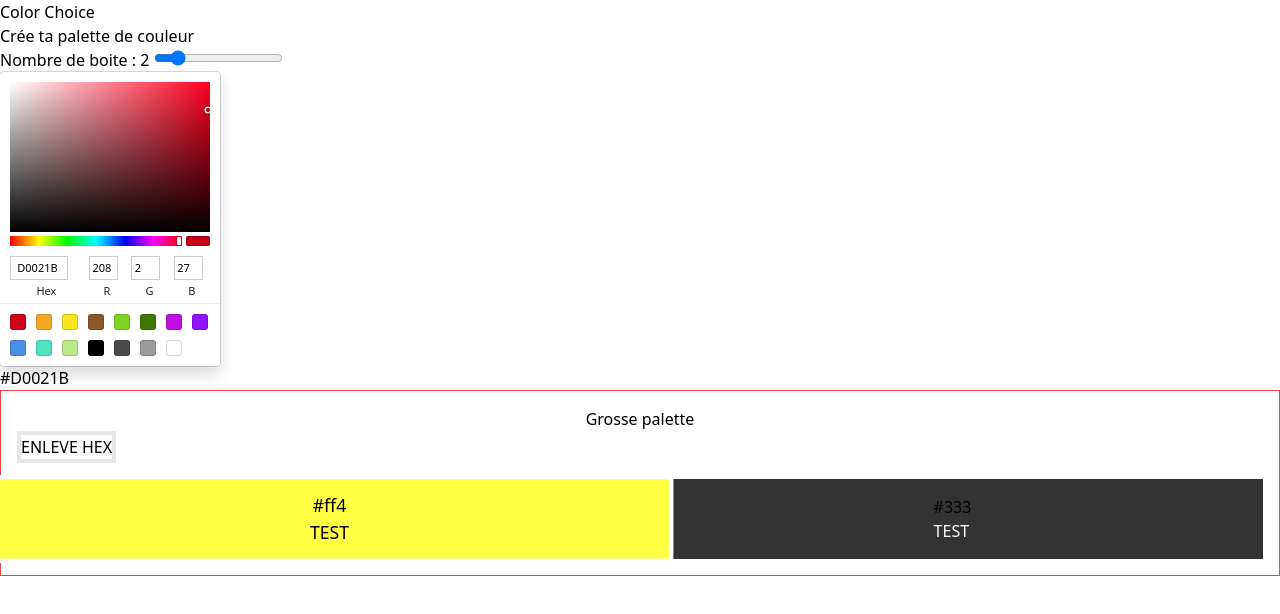
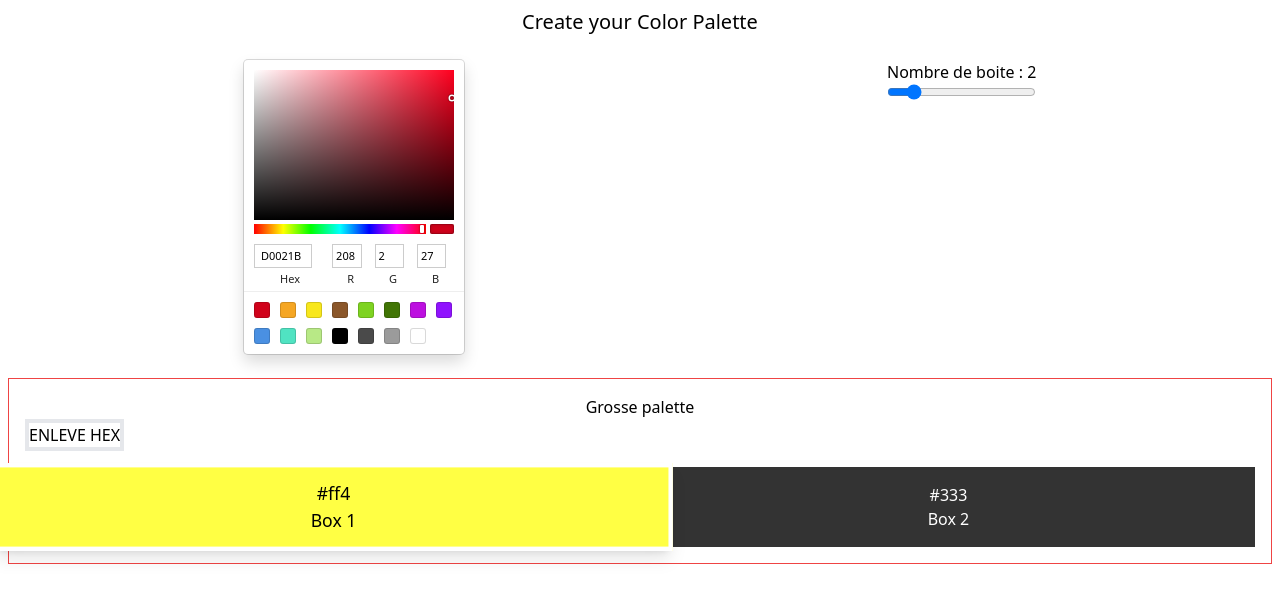
Before and after one commit to RaphGenius/Create-your-color-palette, a React (Create React App) app: page / in a window 1280 px wide. Shown: the top 614 px of the page. Built offline with nearby package versions, Linux system fonts and the light colour scheme.

Commit message:
Possibilité de renommer les boites

```diff
--- a/package.json
+++ b/package.json
@@ -9,6 +9,7 @@
     "react": "^18.2.0",
     "react-color": "^2.19.3",
     "react-dom": "^18.2.0",
+    "react-icons": "^4.7.1",
     "react-scripts": "5.0.1",
     "tinycolor2": "^1.5.2",
     "web-vitals": "^2.1.4"
--- a/src/App.js
+++ b/src/App.js
@@ -1,25 +1,22 @@
 import { useState } from "react";
 import Header from "./components/Header";
 import NumberOfPalette from "./components/NumberOfPalette";
-import { useStateContext } from "./contexts/ContextProvider";
+
 import ShowBigPalette from "./components/ShowBigPalette";
 import ColorChooser from "./components/ColorChooser";
 
-function Box() {
-  return (
-    <div>
-      <p>EXEMPLE BOITE</p>
-    </div>
-  );
-}
-
 function App() {
   return (
-    <div>
-      <Header />
-      <NumberOfPalette />
-      <ColorChooser />
-      <ShowBigPalette />
+    <div className=" min-h-screen ">
+      <div className="p-2">
+        <Header />
+        <div className="m-6 flex justify-around ">
+          <ColorChooser />
+          <NumberOfPalette></NumberOfPalette>
+        </div>
+
+        <ShowBigPalette />
+      </div>
     </div>
   );
 }
--- a/src/components/ColorChooser.jsx
+++ b/src/components/ColorChooser.jsx
@@ -19,7 +19,6 @@ const ColorChooser = () => {
         color={currentColor}
         onChange={handleChangeComplete}
       />
-      <p>{currentColor} </p>
     </div>
   );
 };
--- a/src/components/Header.jsx
+++ b/src/components/Header.jsx
@@ -2,9 +2,8 @@ import React from "react";
 
 const Header = () => {
   return (
-    <div>
-      <h1>Color Choice</h1>
-      <h2>Crée ta palette de couleur</h2>
+    <div className="w-full">
+      <h1 className="text-center text-xl">Create your Color Palette</h1>
     </div>
   );
 };
--- a/src/components/NumberOfPalette.jsx
+++ b/src/components/NumberOfPalette.jsx
@@ -4,13 +4,13 @@ import { useStateContext } from "../contexts/ContextProvider";
 const NumberOfPalette = () => {
   const { count, setCount, isFocused, setIsFocused } = useStateContext();
   const showPalette = (e) => {
+    if (count < isFocused) setIsFocused(undefined);
     setCount(parseInt(e.target.value));
     //Mettre le focus sur la dernière palette
-    // if (count < isFocused) setIsFocused(count);
   };
 
   return (
-    <div>
+    <div className="flex flex-col">
       <label htmlFor="rangeColor">Nombre de boite : {count} </label>
       <input
         id="rangeColor"
--- /dev/null
+++ b/src/components/OptionButton.jsx
@@ -0,0 +1,23 @@
+import React from "react";
+import { IoMdOptions } from "react-icons/io";
+import { useStateContext } from "../contexts/ContextProvider";
+const OptionButton = () => {
+  const { optionSettings, setOptionSettings } = useStateContext();
+
+  return (
+    <div className=" fixed float-right top-0 right-0">
+      <div className="flex justify-between items-center p-4 ml-4">
+        <button
+          type="button"
+          onClick={() => setOptionSettings((prevSettings) => !prevSettings)}
+          style={{ color: "rgb(153,171,180)", borderRadius: "50%" }}
+          className="text-2xl p-3 hover:drop-shadow-xl hover:bg-light-gray"
+        >
+          <IoMdOptions />
+        </button>
+      </div>
+    </div>
+  );
+};
+
+export default OptionButton;
--- a/src/components/ShowBigPalette.jsx
+++ b/src/components/ShowBigPalette.jsx
@@ -7,7 +7,7 @@ const ShowBigPalette = () => {
   const [showHex, setShowHex] = useState(true);
 
   return (
-    <div className=" border border-red-500 p-4">
+    <div className=" border border-red-500 p-4 ">
       <h3 className="text-center">Grosse palette</h3>
       <button onClick={() => setShowHex((prev) => !prev)} className="border-4">
         ENLEVE HEX
--- a/src/components/ShowLittlePalette.jsx
+++ b/src/components/ShowLittlePalette.jsx
@@ -1,10 +1,12 @@
-import React from "react";
+import React, { useState } from "react";
 import tinycolor from "tinycolor2";
 import { useStateContext } from "../contexts/ContextProvider";
+import { BsFillCheckCircleFill } from "react-icons/bs";
 
 const ShowLittlePalette = ({ item, showHex }) => {
-  const { setCurrentColor, allBoxes, isFocused, setIsFocused } =
+  const { setCurrentColor, allBoxes, isFocused, setIsFocused, changeNameBox } =
     useStateContext();
+  const [isInputNameOpen, setIsInputNameOpen] = useState(false);
 
   const getFocused = () => {
     setCurrentColor(allBoxes[item.index].background);
@@ -29,15 +31,47 @@ const ShowLittlePalette = ({ item, showHex }) => {
     <div
       style={{ background: allBoxes[item.index].background }}
       className={`mt-4 cursor-pointer h-20 w-full flex justify-center items-center transition-all  ${
-        isFocused === item.index ? "  border-white border-4 scale-110  " : ""
+        isFocused === item.index
+          ? "  border-white border-4 scale-110 shadow-lg  "
+          : ""
       } `}
       onClick={() => getFocused()}
     >
       {showHex && (
-        <div>
-          <p className="text-center "> {allBoxes[item.index].background}</p>
+        <div
+          style={{ color: getBrightness(item.background) }}
+          className="flex flex-col justify-center items-center"
+        >
+          <p className="text-center ">{allBoxes[item.index].background}</p>
 
-          <p style={{ color: getBrightness(item.background) }}> TEST</p>
+          <div>
+            {isInputNameOpen ? (
+              <div className="flex justify-center">
+                <input
+                  className="w-3/4 text-center"
+                  style={{
+                    color: getBrightness(item.background),
+                    background: "transparent",
+                    border: "none",
+                    outline: "none",
+                  }}
+                  type="text"
+                  defaultValue={item.name}
+                  onChange={(e) => changeNameBox(e.target.value, item.index)}
+                />
+                <button onClick={() => setIsInputNameOpen(false)}>
+                  <BsFillCheckCircleFill />{" "}
+                </button>
+              </div>
+            ) : (
+              <p
+                style={{ color: getBrightness(item.background) }}
+                onClick={() => setIsInputNameOpen(true)}
+              >
+                {item.name}{" "}
+              </p>
+            )}
+          </div>
         </div>
       )}
     </div>
--- a/src/contexts/ContextProvider.js
+++ b/src/contexts/ContextProvider.js
@@ -11,44 +11,60 @@ export const ContextProvider = ({ children }) => {
   //Quel boite est focus (l'index est la référence)
   const [isFocused, setIsFocused] = useState(0);
 
+  const [optionSettings, setOptionSettings] = useState(false);
+
   const [allBoxes, setAllBoxes] = useState([
     {
       index: 0,
       background: "#ff4",
+      name: "Box 1",
     },
     {
       index: 1,
       background: "#333",
+      name: "Box 2",
     },
     {
       index: 2,
       background: "#ccc",
+      name: "Box 3",
     },
     {
       index: 3,
       background: "#ddd",
+      name: "Box 4",
     },
     {
       index: 4,
       background: "#511212",
+      name: "Box 5",
     },
     {
       index: 5,
       background: "#ca4",
+      name: "Box 6",
     },
     {
       index: 6,
       background: "#ed5",
+      name: "Box 7",
     },
     {
       index: 7,
       background: "#444",
+      name: "Box 8",
     },
   ]);
 
   const changeColorBox = (color, index) => {
     const newBox = allBoxes;
     newBox[index].background = color;
+    setAllBoxes(newBox);
+  };
+
+  const changeNameBox = (name, index) => {
+    const newBox = allBoxes;
+    newBox[index].name = name;
     setAllBoxes(newBox);
   };
   return (
@@ -63,6 +79,9 @@ export const ContextProvider = ({ children }) => {
         isFocused,
         setIsFocused,
         changeColorBox,
+        optionSettings,
+        setOptionSettings,
+        changeNameBox,
       }}
     >
       {children}
```
Also changed, not shown: 2 other files (tests, documents, lock files or other folders).
